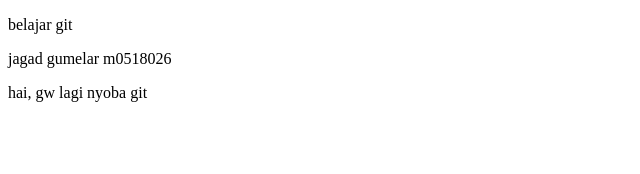
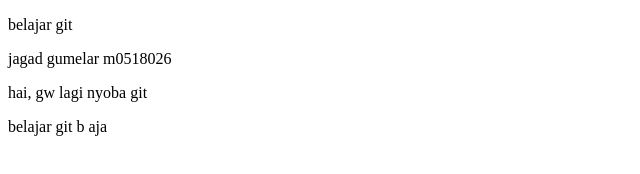
Before and after one commit to re-sin/prpl, a plain HTML site: page index.html in a window 1280 px wide. Shown: the whole page, without its empty margins (0-640 px from the left). Drawn offline with Linux system fonts and the light colour scheme.

Commit message:
ubah index.html, tambah komponen paragraf

```diff
--- a/index.html
+++ b/index.html
@@ -11,6 +11,7 @@
     <p>belajar git</p>
     <p>jagad gumelar m0518026</p>
     <p>hai, gw lagi nyoba git</p>
+    <p>belajar git b aja</p>
 </body>
 
 </html>
```
